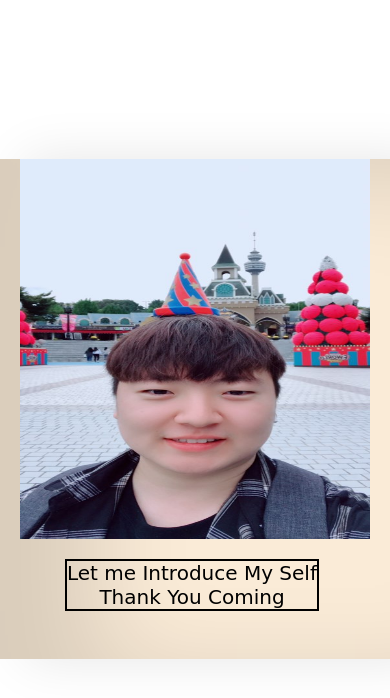
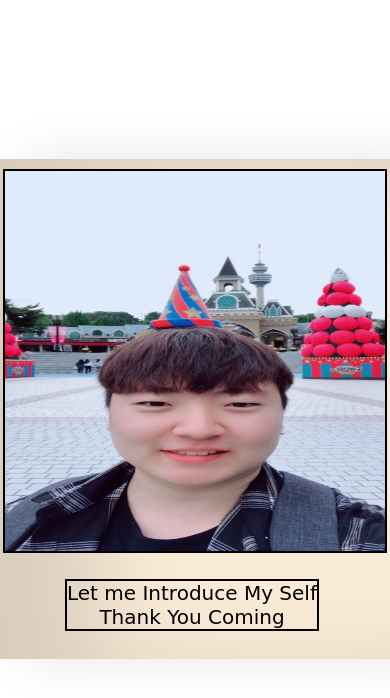
Before and after one commit to gyu-bin/churchInroduce, a plain HTML site: page index.html in a window 390 px wide. Drawn offline with Linux system fonts and the light colour scheme; a web font is replaced by a local one.

Commit message:
mobile good

```diff
--- a/index.html
+++ b/index.html
@@ -23,7 +23,7 @@
                     나이: 27(2021기준)<br>
                     고향: 경상남도 진주<br>
                     현재 사는곳: 가양동(자취)<br>
-                    직업: 개발자<br>
+                    직업: 개발자(BackEnd)<br>
                     근무지: 마곡나루역 근처<br>
                     교회첫출석일: 2021년 7월<br>
                     좋아하는 연예인: IU<br>
--- a/style.css
+++ b/style.css
@@ -52,8 +52,8 @@ input#open{
 
 .open{
     position: absolute;
-    width: 200px;
-    height: 300px;
+    width: 400px;
+    height: 400px;
     left: 0;
     top: 0;
     background: transparent;
@@ -72,14 +72,15 @@ input#open{
 }
 
 .img{
-    width: 350px;
+    width: 380px;
     height: 380px;
    display: block;
-    margin: 0 auto;
+    margin: 10px auto 0;
+    border: 2px solid black;
 }
 .title{
     position: absolute;
-    top: 400px;
+    top: 420px;
     width: 250px;
     text-align: center;
     left: 70px;
```
